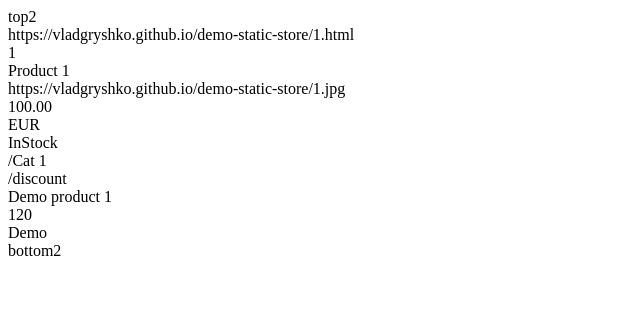
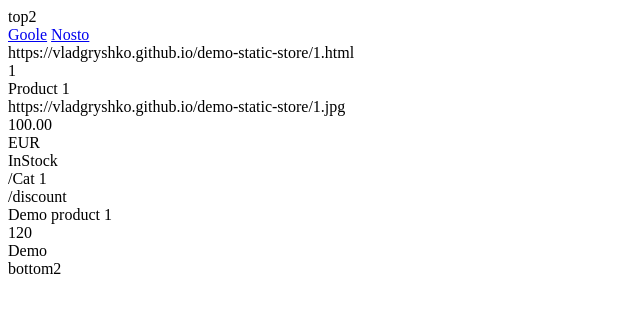
Before and after one commit to vladgryshko/demo-static-store, a plain HTML site: page 1.html in a window 1280 px wide. Shown: the whole page, without its empty margins (0-640 px from the left). Drawn offline with Linux system fonts and the light colour scheme.

Commit message:
Update 1.html

```diff
--- a/1.html
+++ b/1.html
@@ -13,6 +13,10 @@
 <body>
   <div class="nosto_element" id="top">top2</div>
   <div class="nosto_page_type" style="display:none">product</div>
+  <div id="klarna-test">
+    <a href="google.com">Goole</a>
+    <a href="nosto.com">Nosto</a>
+  </div>
 <div class="nosto_product">
   <span class="url">https://vladgryshko.github.io/demo-static-store/1.html</span>
   <span class="product_id">1</span>
```
